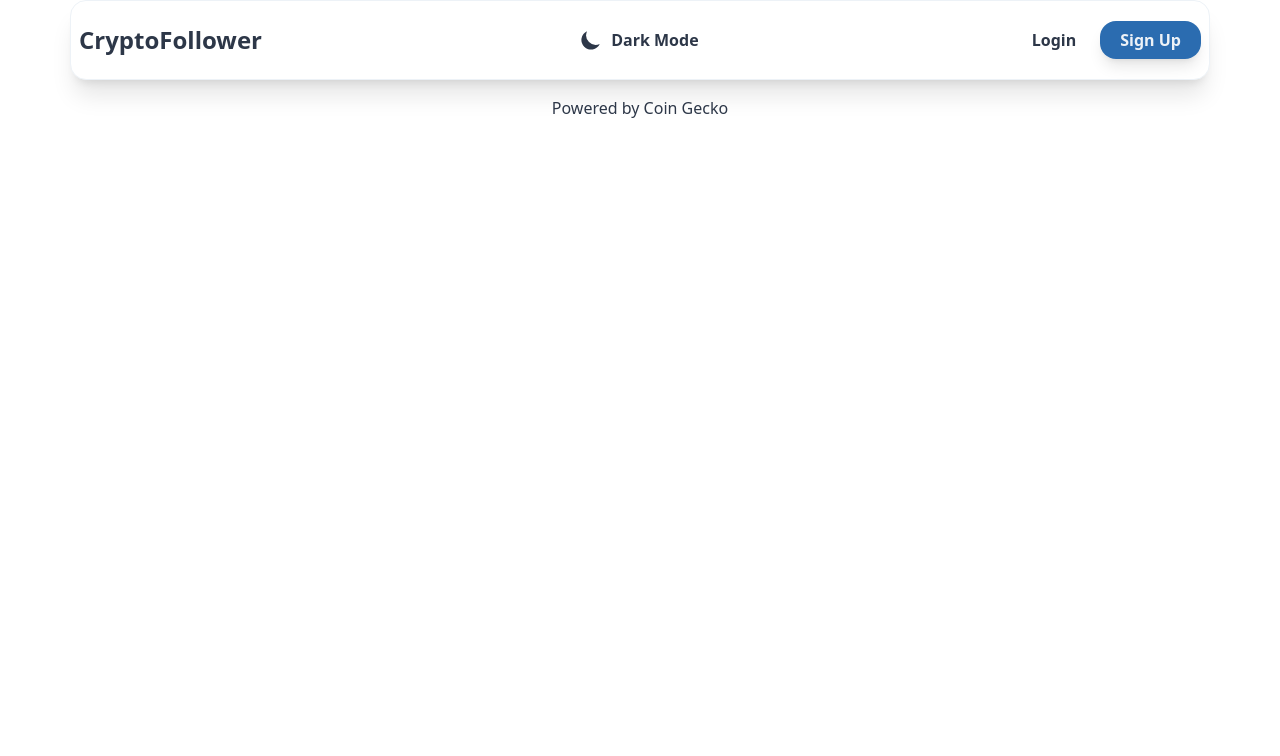
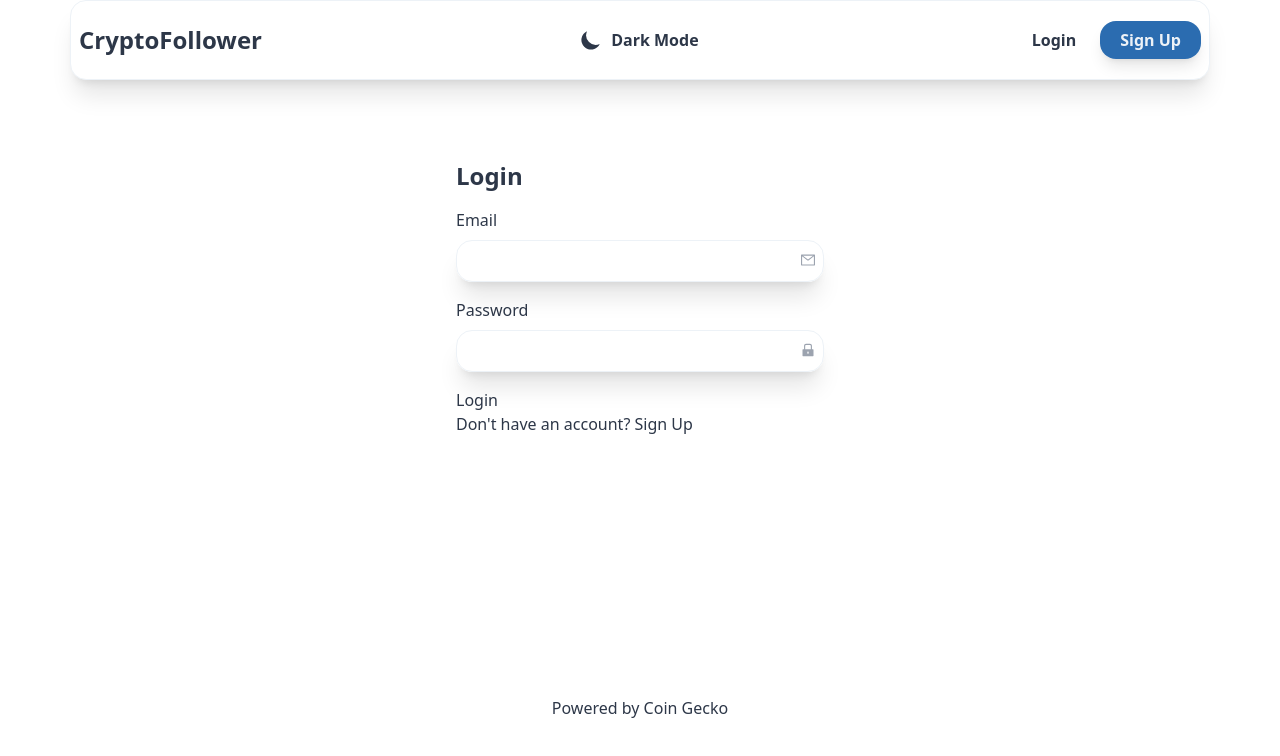
Before and after one commit to TabuHana/crypto-follower, a React (Create React App) app: page /userlogin in a window 1280 px wide. Shown: the top 756 px of the page. Built offline with nearby package versions, Linux system fonts and the light colour scheme; no server answers.

Commit message:
userlogin; coinpage brk

```diff
--- a/src/App.js
+++ b/src/App.js
@@ -27,10 +27,10 @@
       <Navbar />
       <Routes>
         <Route path='/' element={<Home coins={coin}/>} />
-        <Route path='/login' element={<UserLogin />} />
-        <Route path='/signup' element={<UserSignup />} />
+        <Route path='/userlogin' element={<UserLogin />} />
+        <Route path='/usersignup' element={<UserSignup />} />
         <Route path='/account' element={<Account />} />
-        <Route path='/coin/:coinId' element={<CoinPage />}>
+        <Route path='/coins/:coinId' element={<CoinPage />}>
           <Route path=':coinId' />
         </Route>
       </Routes>
--- a/src/routes/CoinPage.jsx
+++ b/src/routes/CoinPage.jsx
@@ -3,7 +3,7 @@
 import { FaTwitter, FaFacebook, FaReddit, FaGithub } from "react-icons/fa";
 import axios from 'axios'
 import DOMPurify from 'dompurify';
-import { useParams } from "react-router-dom";
+import { useParams } from 'react-router-dom';
 
 const CoinPage = () => {
 
--- a/src/routes/UserLogin.jsx
+++ b/src/routes/UserLogin.jsx
@@ -1,8 +1,34 @@
 import React from 'react'
+import { AiFillLock, AiOutlineMail } from 'react-icons/ai'
+import { Link } from 'react-router-dom'
 
 const UserLogin = () => {
   return (
-    <div>UserLogin</div>
+    <div>
+      <div className='max-w-[400px] mx-auto min-h-[600px] px-4 py-20'>
+        <h1 className='text-2xl font-bold'>Login</h1>
+        <form>
+          <div className='my-4'>
+            <label>Email</label>
+            <div className='my-2 w-full relative rounded-2xl shadow-xl'>
+              <input className='w-full p-2 bg-primary border border-input rounded-2xl' type="email" />
+              <AiOutlineMail className='absolute right-2 top-3 text-gray-400'/>
+            </div>
+          </div>
+          <div className='my-4'>
+            <label>Password</label>
+            <div className='my-2 w-full relative rounded-2xl shadow-xl'>
+              <input className='w-full p-2 bg-primary border border-input rounded-2xl' type="password" />
+              <AiFillLock className='absolute right-2 top-3 text-gray-400' />
+            </div>
+          </div>
+          <button>Login</button>
+        </form>
+        <p>
+          Don't have an account? <Link to='/usersignup'>Sign Up</Link>
+        </p>
+      </div>
+    </div>
   )
 }
 
```
